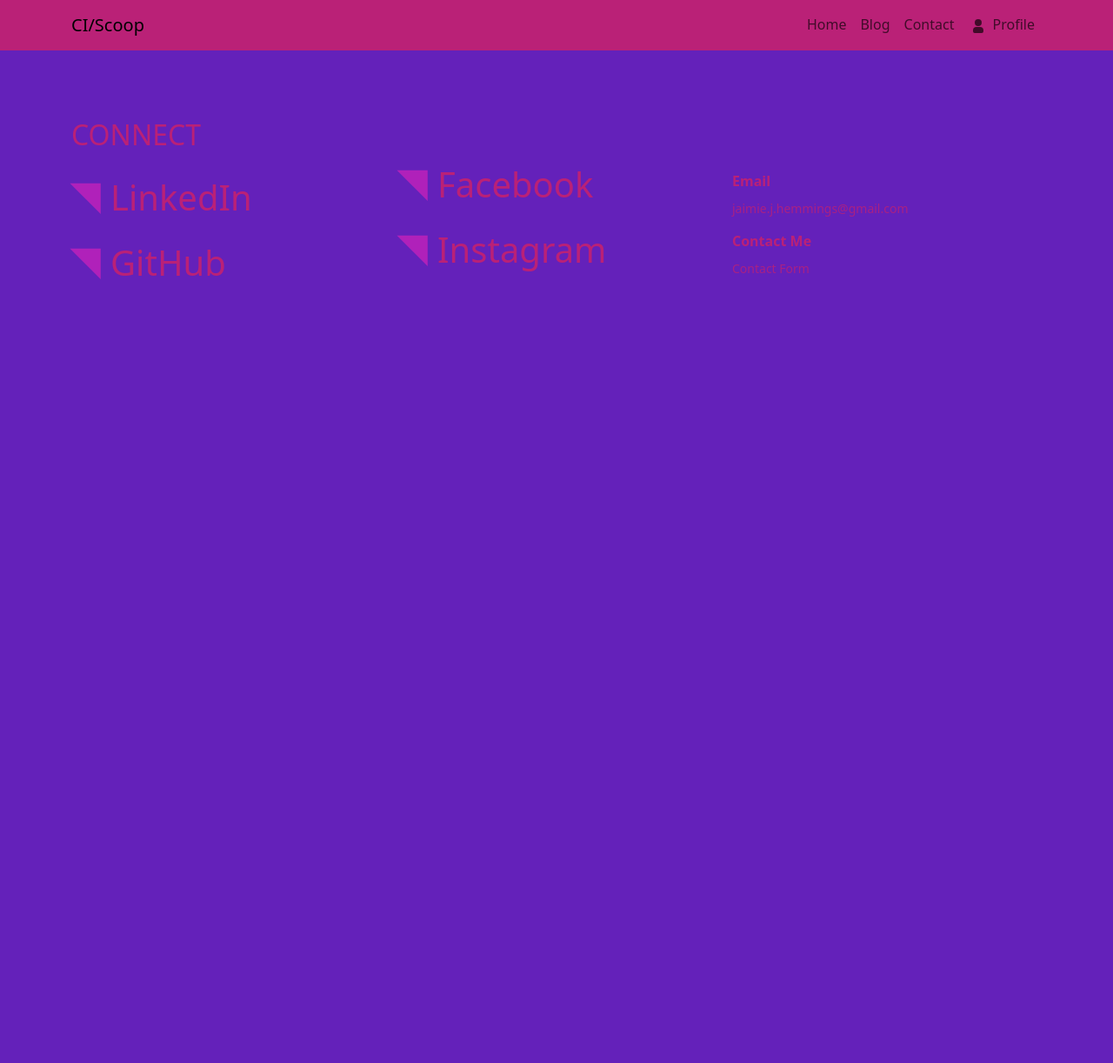
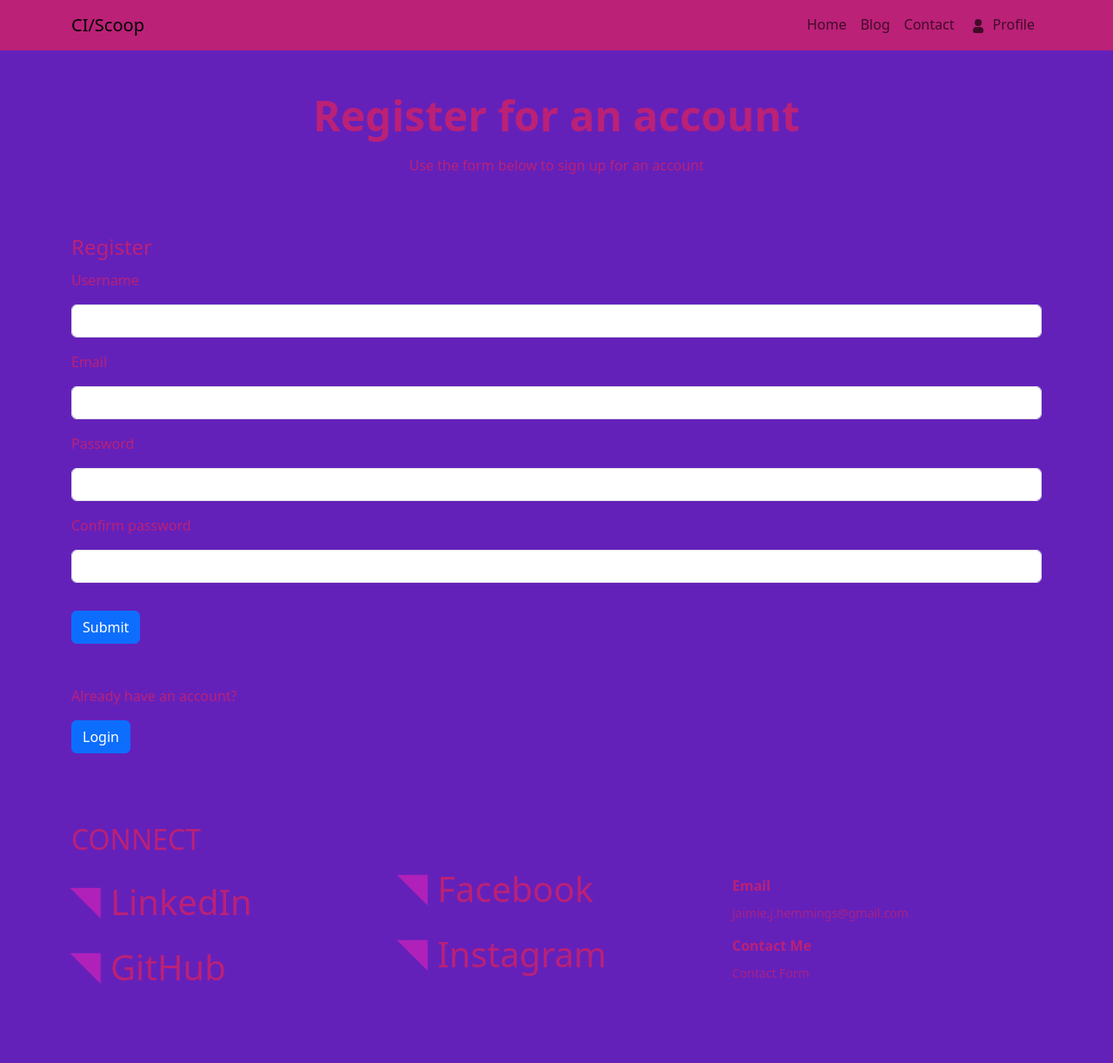
Before and after one commit to LidiaMorejudo/spanresources, a Python web app: template spanresources/templates/register.html in a window 1280 px wide. Shown: the whole page at 87% size. Before the commit the page ends 321 px from the top, so only its background shows below. Run offline with Jinja, Linux system fonts and the light colour scheme; the template is opened without the code that fills it: most values are stand-ins (such as "Sample title", 1, 10 or a date in 2020); form fields are guessed from the names that the template uses.

Commit message:
Added coding on the register page to allow registration of new users

```diff
--- a/spanresources/templates/register.html
+++ b/spanresources/templates/register.html
@@ -1,5 +1,43 @@
 {% extends "base.html" %}
+{% set active_page = "register" %}
+{% block content %}
+<!-- Hero Section -->
+<section class="px-4 py-5 text-center small-hero bg-image">
+  <h1 class="display-5 fw-bold mb-3">
+    Register for an <span class="focus-text">account</span>
+  </h1>
+  <p>Use the form below to sign up for an account</p>
+</section>
+<div class="container">
+  <form method="POST" action="{{ url_for('register') }}">
+    <fieldset>
+      <legend class="sub-title">Register</legend>
 
-{% block content %}
+      {{ form.hidden_tag() }}
 
+      {{ form.username.label }}
+      {{ form.username(class="form-control mt-3 mb-3") }}
+
+      {{ form.email.label }}
+      {{ form.email(class="form-control mt-3 mb-3") }}
+
+      {{ form.password.label }}
+      {{ form.password(class="form-control mt-3 mb-3") }}
+
+      {{ form.confirm_password.label }}
+      {{ form.confirm_password(class="form-control mt-3 mb-3") }}
+
+      {{ form.submit(class="btn btn-primary mt-3") }}
+
+    </fieldset>
+  </form>
+  <div class="row mt-5">
+    <div class="col-12">
+      <p class="mb-3">Already have an account?</p>
+    </div>
+    <div class="col-md-4">
+      <a class="btn btn-primary" href="{{ url_for('login') }}">Login</a>
+    </div>
+  </div>
+</div>
 {% endblock %}
```
